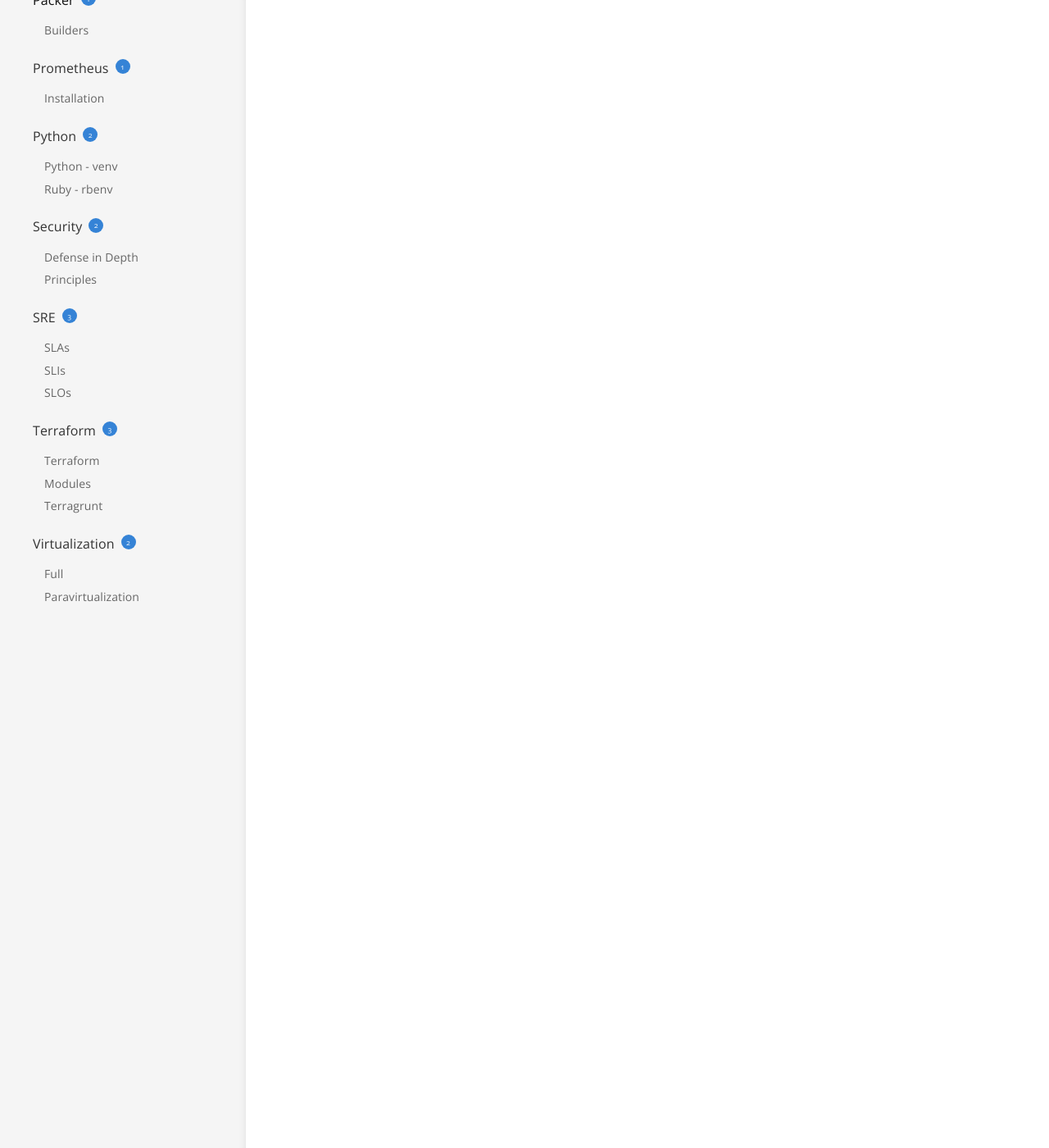
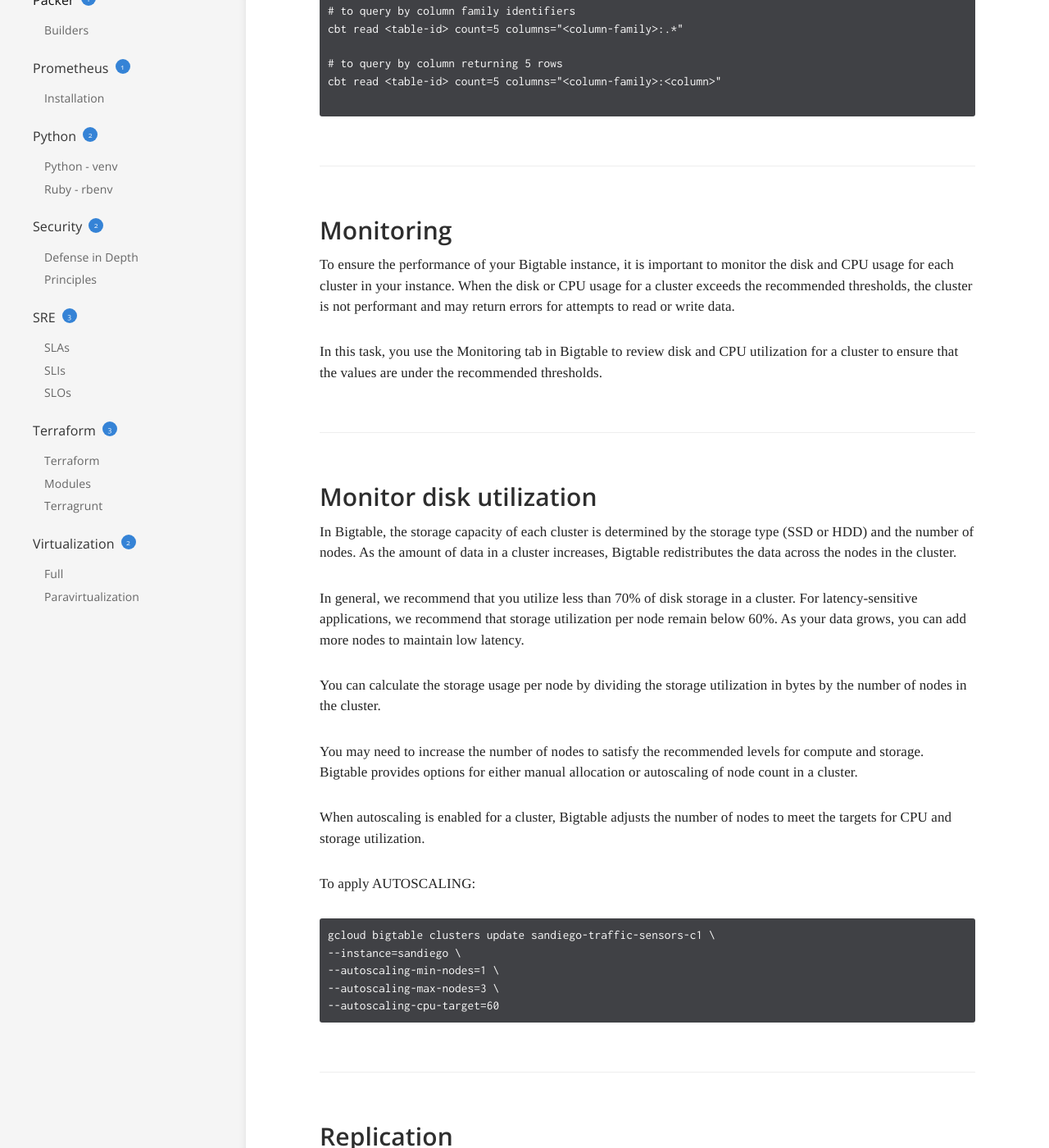
Before and after one commit to TABurrows/taburrows.github.io, a Jekyll site: the page built from _docs/google-cloud/database-bigtable.md, in a window 1280 px wide and 1400 px high, scrolled down 5098 px. Shown: the whole window at 82% size. Built offline with Jekyll 4.4.1, drawn with Linux system fonts in a browser that asks for light colours; some of the changed text lies outside the part shown.

Commit message:
Updated bigtable docs

````diff
--- a/_docs/google-cloud/database-bigtable.md
+++ b/_docs/google-cloud/database-bigtable.md
@@ -28,6 +28,16 @@ An instance can have TABLES - a table is associated with a cluster id.
 Recommended to use the Client SDK libraries to perform CRUD operations, and 'cbt' for debugging, evaluating and exploring.
 
 
+To create an instance:
+```
+gcloud bigtable instances create sandiego \
+--display-name="San Diego Traffic Sensors" \
+--cluster-storage-type=SSD \
+--cluster-config=id=sandiego-traffic-sensors-c1,zone=ZONE,nodes=1
+```
+
+
+
 To connect to an instance with 'cbt', first update the local '~/.cbtrc' file with the correct 'project id' and 'Bigtable instance ID'.
 ```
 echo project=`gcloud config get-value project` >> ~/.cbtrc
@@ -39,6 +49,8 @@ echo instance=<instance-id> >> ~/.cbtrc
 
 # to see a list of tables
 cbt ls
+
+
 ```
 
 
@@ -156,3 +170,46 @@ cbt read <table-id> count=5 columns="<column-family>:.*"
 cbt read <table-id> count=5 columns="<column-family>:<column>"
 
 ```
+
+
+### Monitoring
+
+To ensure the performance of your Bigtable instance, it is important to monitor the disk and CPU usage for each cluster in your instance. When the disk or CPU usage for a cluster exceeds the recommended thresholds, the cluster is not performant and may return errors for attempts to read or write data.
+
+In this task, you use the Monitoring tab in Bigtable to review disk and CPU utilization for a cluster to ensure that the values are under the recommended thresholds.
+
+
+### Monitor disk utilization
+
+In Bigtable, the storage capacity of each cluster is determined by the storage type (SSD or HDD) and the number of nodes. As the amount of data in a cluster increases, Bigtable redistributes the data across the nodes in the cluster.
+
+In general, we recommend that you utilize less than 70% of disk storage in a cluster. For latency-sensitive applications, we recommend that storage utilization per node remain below 60%. As your data grows, you can add more nodes to maintain low latency.
+
+You can calculate the storage usage per node by dividing the storage utilization in bytes by the number of nodes in the cluster.
+
+You may need to increase the number of nodes to satisfy the recommended levels for compute and storage. Bigtable provides options for either manual allocation or autoscaling of node count in a cluster.
+
+When autoscaling is enabled for a cluster, Bigtable adjusts the number of nodes to meet the targets for CPU and storage utilization.
+
+To apply AUTOSCALING:
+```
+gcloud bigtable clusters update sandiego-traffic-sensors-c1 \
+--instance=sandiego \
+--autoscaling-min-nodes=1 \
+--autoscaling-max-nodes=3 \
+--autoscaling-cpu-target=60
+```
+
+
+### Replication
+
+If an instance has only one cluster, the durability and availability of your data are limited to the zone where that cluster is located. Replication can improve both durability and availability by storing separate copies of your data in multiple zones or regions and automatically failing over between clusters if needed.
+
+
+### Backup and Restore
+
+In Bigtable, you can back up the schema and data of a table, and then restore the backup to a new table as needed. While replication is intended to enable failover to different regions or zones, backups are intended to help recover data from application-level data corruption or operational errors such as accidental table deletions.
+
+The cluster ID identifies the cluster from which the table is backed up and the cluster where the backup is stored.
+
+In Bigtable, backups are not readable. To access the data in a backup, you can use the option for Restore on the Backups tab for Bigtable.
````
Also changed, not shown: other parts of _docs/google-cloud/database-bigtable.md (+2 -0 lines), _docs/google-cloud/database-cloud-dataflow.md (+23 -0 lines).
